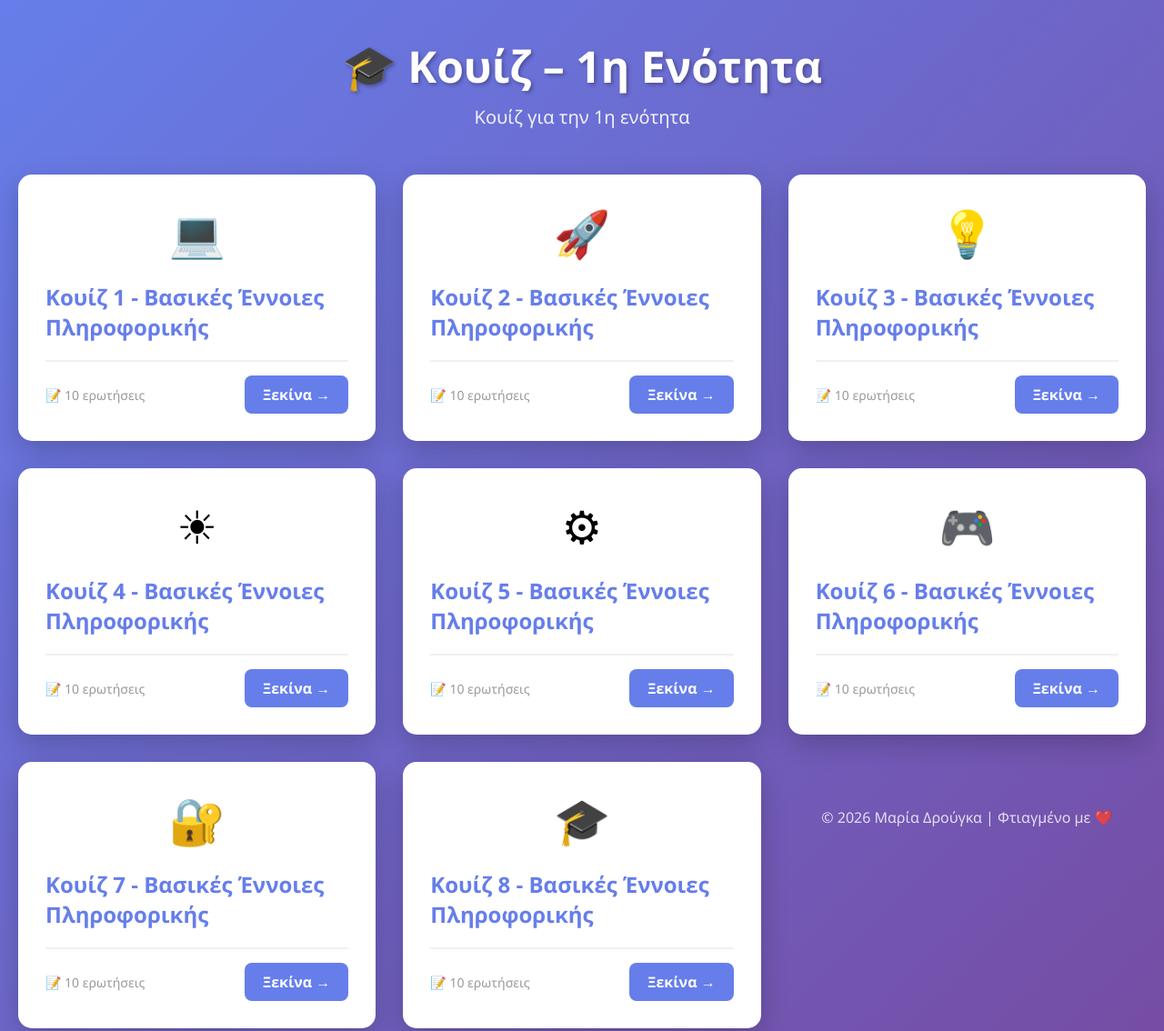
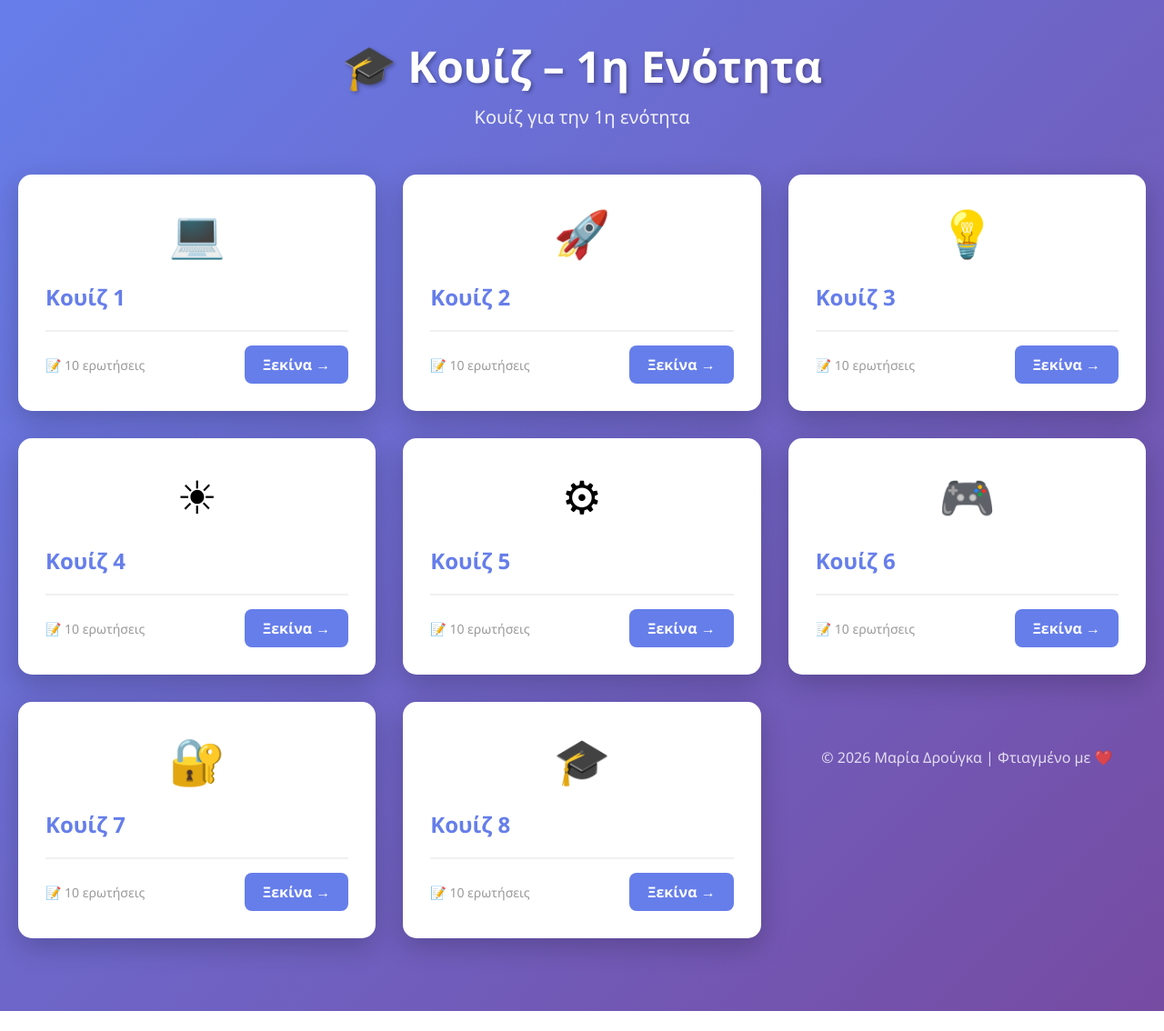
Before and after one commit to marwdrouga/quiz, a plain HTML site: page unit1.html in a window 1280 px wide. Shown: the top 1134 px of the page at 91% size. After the commit the page ends 1112 px from the top, so only its background shows below. Drawn offline with Linux system fonts and the light colour scheme.

Commit message:
Update unit1.html

```diff
--- a/unit1.html
+++ b/unit1.html
@@ -163,7 +163,7 @@ body {
         <!-- Κουίζ 1 -->
         <a href="quiz1.html" class="quiz-card">
             <div class="quiz-icon">💻</div>
-            <h2>Κουίζ 1 - Βασικές Έννοιες Πληροφορικής</h2>
+            <h2>Κουίζ 1</h2>
             <div class="quiz-meta">
                 <span class="questions-count">📝 10 ερωτήσεις</span>
                 <span class="start-btn">Ξεκίνα →</span>
@@ -173,7 +173,7 @@ body {
         <!-- Κουίζ 2 -->
         <a href="quiz2.html" class="quiz-card">
             <div class="quiz-icon">🚀</div>
-            <h2>Κουίζ 2 - Βασικές Έννοιες Πληροφορικής</h2>
+            <h2>Κουίζ 2</h2>
             <div class="quiz-meta">
                 <span class="questions-count">📝 10 ερωτήσεις</span>
                 <span class="start-btn">Ξεκίνα →</span>
@@ -184,7 +184,7 @@ body {
          <!-- Κουίζ 3 -->
         <a href="quiz3.html" class="quiz-card">
             <div class="quiz-icon">💡</div>
-            <h2>Κουίζ 3 - Βασικές Έννοιες Πληροφορικής</h2>
+            <h2>Κουίζ 3</h2>
             <div class="quiz-meta">
                 <span class="questions-count">📝 10 ερωτήσεις</span>
                 <span class="start-btn">Ξεκίνα →</span>
@@ -195,7 +195,7 @@ body {
            <!-- Κουίζ 4 -->
         <a href="quiz4.html" class="quiz-card">
             <div class="quiz-icon">☀</div>
-            <h2>Κουίζ 4 - Βασικές Έννοιες Πληροφορικής</h2>
+            <h2>Κουίζ 4</h2>
             <div class="quiz-meta">
                 <span class="questions-count">📝 10 ερωτήσεις</span>
                 <span class="start-btn">Ξεκίνα →</span>
@@ -206,7 +206,7 @@ body {
              <!-- Κουίζ 5 -->
         <a href="quiz5.html" class="quiz-card">
             <div class="quiz-icon">⚙</div>
-            <h2>Κουίζ 5 - Βασικές Έννοιες Πληροφορικής</h2>
+            <h2>Κουίζ 5</h2>
             <div class="quiz-meta">
                 <span class="questions-count">📝 10 ερωτήσεις</span>
                 <span class="start-btn">Ξεκίνα →</span>
@@ -217,7 +217,7 @@ body {
           <!-- Κουίζ 6 -->
         <a href="quiz6.html" class="quiz-card">
             <div class="quiz-icon">🎮</div>
-            <h2>Κουίζ 6 - Βασικές Έννοιες Πληροφορικής</h2>
+            <h2>Κουίζ 6</h2>
             <div class="quiz-meta">
                 <span class="questions-count">📝 10 ερωτήσεις</span>
                 <span class="start-btn">Ξεκίνα →</span>
@@ -228,7 +228,7 @@ body {
        <!-- Κουίζ 7 -->
         <a href="quiz7.html" class="quiz-card">
             <div class="quiz-icon">🔐</div>
-            <h2>Κουίζ 7 - Βασικές Έννοιες Πληροφορικής</h2>
+            <h2>Κουίζ 7</h2>
             <div class="quiz-meta">
                 <span class="questions-count">📝 10 ερωτήσεις</span>
                 <span class="start-btn">Ξεκίνα →</span>
@@ -240,7 +240,7 @@ body {
        <!-- Κουίζ 8-->
         <a href="quiz8.html" class="quiz-card">
             <div class="quiz-icon">🎓</div>
-            <h2>Κουίζ 8 - Βασικές Έννοιες Πληροφορικής</h2>
+            <h2>Κουίζ 8</h2>
             <div class="quiz-meta">
                 <span class="questions-count">📝 10 ερωτήσεις</span>
                 <span class="start-btn">Ξεκίνα →</span>
```
